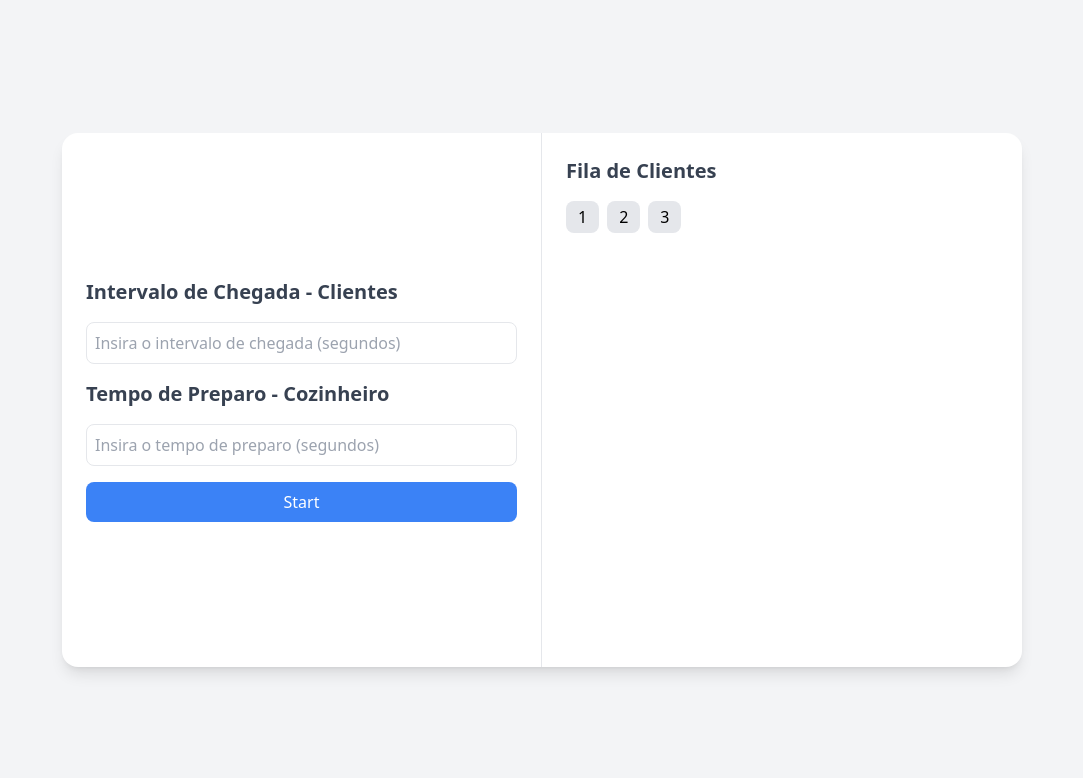
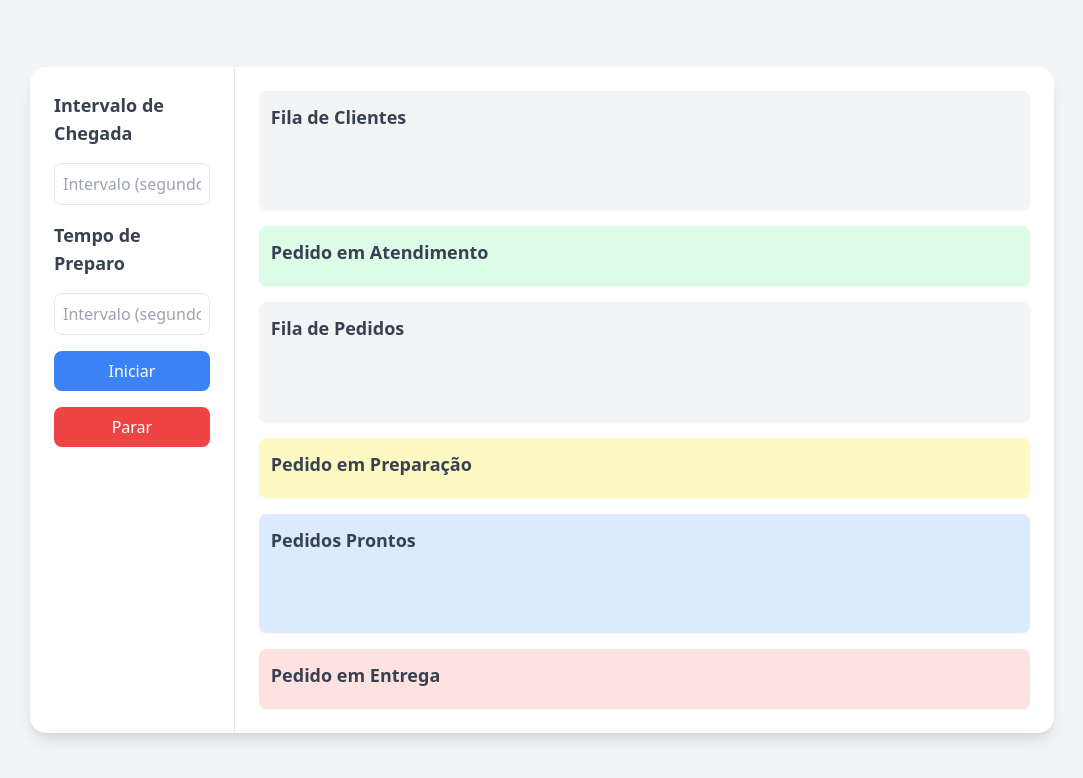
Before and after one commit to matheuskid/fast-food-app, a plain HTML site: page index.html in a window 1280 px wide. Shown: the whole page, without its empty margins (98-1181 px from the left). Drawn offline with nearby package versions, Linux system fonts and the light colour scheme.

Commit message:
melhoria na ui + logica fila de clientes

```diff
--- a/index.html
+++ b/index.html
@@ -1,42 +1,97 @@
 <!DOCTYPE html>
-<html lang="en">
+<html lang="pt-BR">
 <head>
   <meta charset="UTF-8" />
   <meta name="viewport" content="width=device-width, initial-scale=1.0" />
-  <title>Queue UI</title>
+  <title>Sistema de Pedidos</title>
   <script src="https://cdn.tailwindcss.com"></script>
+  <script src="./script.js" defer></script>
 </head>
 <body class="h-screen flex items-center justify-center bg-gray-100">
-  <div class="w-3/4 h-2/3 bg-white shadow-lg rounded-2xl flex">
-    <!-- Left section -->
-    <div class="w-1/2 p-6 flex flex-col justify-center space-y-4 border-r">
-      <h2 class="text-xl font-bold text-gray-700">Intervalo de Chegada - Clientes</h2>
+  <div class="w-4/5 h-5/6 bg-white shadow-lg rounded-2xl flex overflow-hidden">
+
+    <!-- Área de Configurações (20%) -->
+    <div class="w-1/5 p-6 flex flex-col justify-start space-y-4 border-r overflow-y-auto">
+      <h2 class="text-lg font-bold text-gray-700">Intervalo de Chegada</h2>
       <input
         type="text"
-        placeholder="Insira o intervalo de chegada (segundos)"
+        id="int_chegada"
+        placeholder="Intervalo (segundos)"
         class="p-2 border rounded-lg focus:ring-2 focus:ring-blue-500 outline-none"
       />
-      <h2 class="text-xl font-bold text-gray-700">Tempo de Preparo - Cozinheiro</h2>
+
+      <h2 class="text-lg font-bold text-gray-700">Tempo de Preparo</h2>
       <input
         type="text"
-        placeholder="Insira o tempo de preparo (segundos)"
+        id="int_preparo"
+        placeholder="Intervalo (segundos)"
         class="p-2 border rounded-lg focus:ring-2 focus:ring-blue-500 outline-none"
       />
+
       <button
+        id="iniciar"
         class="px-4 py-2 bg-blue-500 text-white rounded-lg hover:bg-blue-600 transition">
-        Start
+        Iniciar
+      </button>
+
+      <button
+        id="parar"
+        class="px-4 py-2 bg-red-500 text-white rounded-lg hover:bg-red-600 transition">
+        Parar
       </button>
     </div>
 
-    <!-- Right section -->
-    <div class="w-1/2 p-6 flex flex-col justify-start">
-      <h2 class="text-xl font-bold text-gray-700 mb-4">Fila de Clientes</h2>
-      <div id="queue-display" class="flex flex-wrap gap-2">
-        <!-- Future numbers will show up here -->
-        <span class="px-3 py-1 bg-gray-200 rounded-lg">1</span>
-        <span class="px-3 py-1 bg-gray-200 rounded-lg">2</span>
-        <span class="px-3 py-1 bg-gray-200 rounded-lg">3</span>
+    <!-- Área Principal (80%) -->
+    <div class="w-4/5 p-6 grid grid-rows-[2fr_1fr_2fr_1fr_2fr_1fr] gap-4 overflow-hidden">
+
+      <!-- 1. Fila de Clientes -->
+      <div class="bg-gray-100 rounded-lg shadow-sm p-3 overflow-y-auto">
+        <h2 class="text-lg font-bold text-gray-700 mb-2">Fila de Clientes</h2>
+        <div id="secao-fila-clientes" class="flex flex-wrap gap-2">
+          <!-- Exemplo: <span class="px-3 py-1 bg-gray-200 rounded-lg">#101</span> -->
+        </div>
       </div>
+
+      <!-- 2. Pedido em Atendimento -->
+      <div class="bg-green-100 rounded-lg shadow-sm p-3 overflow-y-auto">
+        <h2 class="text-lg font-bold text-gray-700 mb-2">Pedido em Atendimento</h2>
+        <div id="secao-pedido-atual" class="flex flex-wrap gap-2">
+          <!-- Exemplo: <span class="px-3 py-1 bg-green-200 rounded-lg">#102</span> -->
+        </div>
+      </div>
+
+      <!-- 3. Fila de Pedidos -->
+      <div class="bg-gray-100 rounded-lg shadow-sm p-3 overflow-y-auto">
+        <h2 class="text-lg font-bold text-gray-700 mb-2">Fila de Pedidos</h2>
+        <div id="secao-fila-pedidos" class="flex flex-wrap gap-2">
+          <!-- Exemplo: <span class="px-3 py-1 bg-gray-200 rounded-lg">#201</span> -->
+        </div>
+      </div>
+
+      <!-- 4. Pedido em Preparação -->
+      <div class="bg-yellow-100 rounded-lg shadow-sm p-3 overflow-y-auto">
+        <h2 class="text-lg font-bold text-gray-700 mb-2">Pedido em Preparação</h2>
+        <div id="secao-pedido-preparo" class="flex flex-wrap gap-2">
+          <!-- Exemplo: <span class="px-3 py-1 bg-yellow-200 rounded-lg">#202</span> -->
+        </div>
+      </div>
+
+      <!-- 5. Pedidos Prontos -->
+      <div class="bg-blue-100 rounded-lg shadow-sm p-3 overflow-y-auto">
+        <h2 class="text-lg font-bold text-gray-700 mb-2">Pedidos Prontos</h2>
+        <div id="secao-pedidos-prontos" class="flex flex-wrap gap-2">
+          <!-- Exemplo: <span class="px-3 py-1 bg-blue-200 rounded-lg">#301</span> -->
+        </div>
+      </div>
+
+      <!-- 6. Pedido em Entrega -->
+      <div class="bg-red-100 rounded-lg shadow-sm p-3 overflow-y-auto">
+        <h2 class="text-lg font-bold text-gray-700 mb-2">Pedido em Entrega</h2>
+        <div id="secao-pedido-entrega" class="flex flex-wrap gap-2">
+          <!-- Exemplo: <span class="px-3 py-1 bg-red-200 rounded-lg">#302</span> -->
+        </div>
+      </div>
+
     </div>
   </div>
 </body>
--- a/script.js
+++ b/script.js
@@ -0,0 +1,43 @@
+const btnIniciar = document.getElementById('iniciar')
+const btnParar = document.getElementById('parar')
+
+
+btnIniciar.addEventListener("click", iniciar)
+btnParar.addEventListener("click", parar)
+
+
+
+// Função que inicia e executa a simulação
+function iniciar() {
+    var intChegada = document.getElementById('int_chegada').value
+
+    FilaClientesNoCaixa(intChegada)
+
+    //Função que gerencia a fila de clientes
+
+    //Função que gerencia o cozinheiro
+
+    //A função dos clientes pode, após o pedido, ir esperar/receber?
+}
+
+//Função que interrompe a simulação
+function parar() {
+
+}
+
+function sleep(ms) {
+  return new Promise(resolve => setTimeout(resolve, ms))
+}
+
+async function FilaClientesNoCaixa(intervalo) {
+    var filaClientes = []
+    var clienteNumero = 1
+    while(true) {
+        filaClientes.push(clienteNumero)
+        var novoClienteSpan = document.createElement('span')
+        novoClienteSpan.innerHTML = `<span class='px-3 py-1 bg-gray-200 rounded-lg'>${clienteNumero}</span>`
+        document.getElementById("secao-fila").appendChild(novoClienteSpan)
+        await sleep(1000 * intervalo)
+        clienteNumero++
+    }
+}
```
